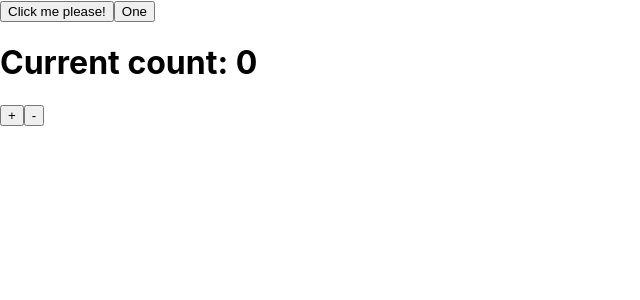
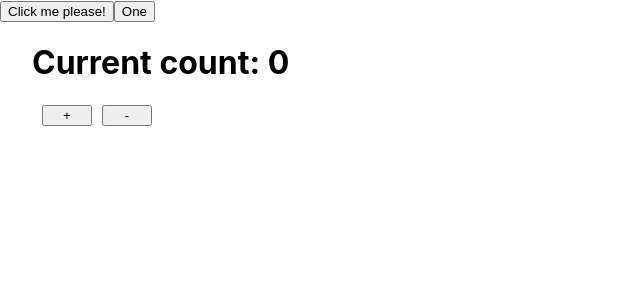
Before and after one commit to khaleeva/react_app, a React (Create React App) app: page / in a window 1280 px wide. Shown: the top 300 px of the page, without its empty margins (0-640 px from the left). Built offline with nearby package versions, Linux system fonts and the light colour scheme.

Commit message:
add style

```diff
--- a/src/components/Counter.js
+++ b/src/components/Counter.js
@@ -6,7 +6,6 @@ const Counter = () => {
 
     const increment = () =>{
         setCount(count + 1);
-
     }
 
     const decrement = () =>{
@@ -14,10 +13,10 @@ const Counter = () => {
     }
 
     return (
-        <div>
+        <div className="counter">
             <h1>Current count: {count}</h1>
-            <button onClick = {increment}>+</button>
-            <button onClick = {decrement}>-</button>
+            <button className="btn" onClick = {increment}>+</button>
+            <button className="btn" onClick = {decrement}>-</button>
         </div>
     );
 
--- a/src/index.css
+++ b/src/index.css
@@ -11,3 +11,12 @@ code {
   font-family: source-code-pro, Menlo, Monaco, Consolas, 'Courier New',
     monospace;
 }
+
+.counter{
+  padding-left:2rem;
+}
+
+.btn{
+  width: 50px;
+  margin-left: 10px;
+}
```
